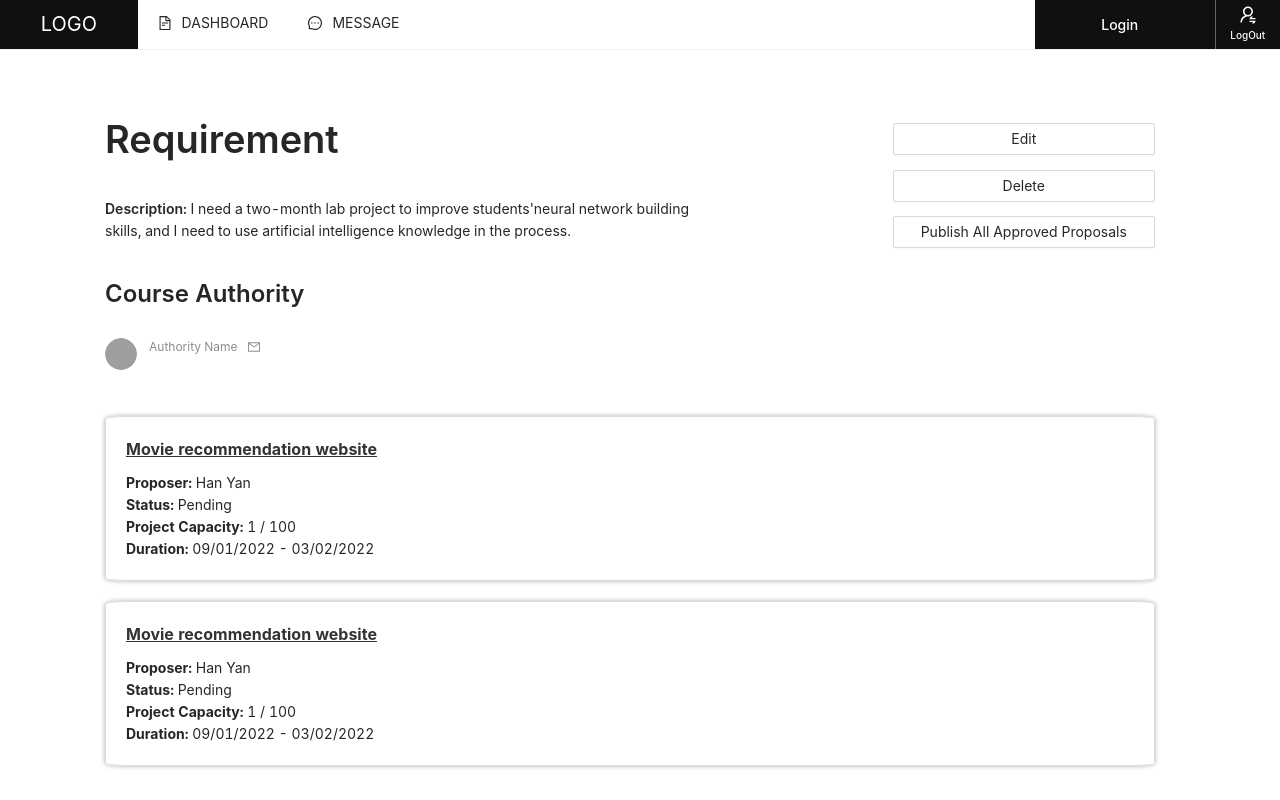
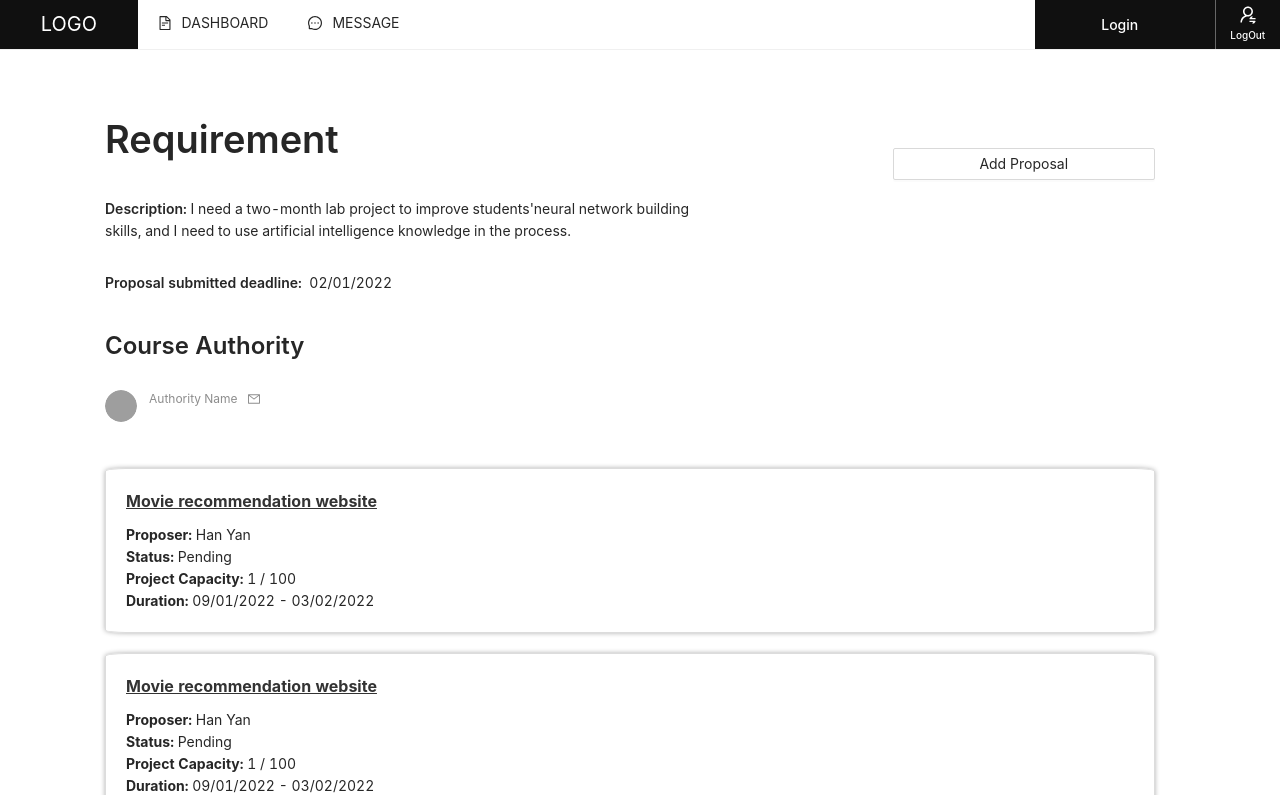
Before and after one commit to span6484/COMP9323-JustDoIT, a Next.js app in the folder comp9323-frontend/: page /Dashboard/RequirementDetail in a window 1280 px wide. Built offline with nearby package versions, Linux system fonts and the light colour scheme; grey boxes are pictures that could not be loaded.

Commit message:
proposal ddl

```diff
--- a/comp9323-frontend/pages/Dashboard/RequirementDetail.js
+++ b/comp9323-frontend/pages/Dashboard/RequirementDetail.js
@@ -16,7 +16,7 @@ const CourseDetail = ({ USERMESSAGE, urlMsg }) => {
   // const [requirement,changeRequirement] = useState({})
   const [projectList, changeProjectList] = useState([{}, {}])
   // 0:CA，1:S，2:P，3:R
-  const [user, changeUser] = useState({ role: 0 })
+  const [user, changeUser] = useState({ role: 2 })
   const [contentref, setContentref] = useState(true);
   const { TextArea } = Input
   const [value, setValue] = useState("I need a two-month lab project to improve students'neural network building skills, and I need to use artificial intelligence knowledge in the process.");
@@ -107,7 +107,9 @@ const CourseDetail = ({ USERMESSAGE, urlMsg }) => {
                       maxRows: 5,
                     }}
                   />}
-
+                  </Paragraph>
+                  <Paragraph>
+                    <strong>Proposal submitted deadline:</strong> &nbsp;02/01/2022
                   </Paragraph>
                 </Space>
               </Col>
```
